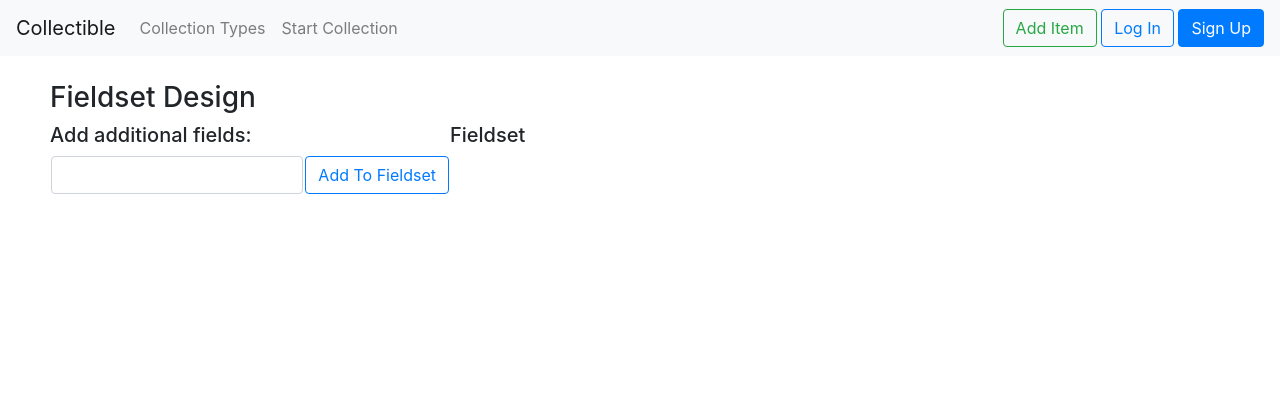
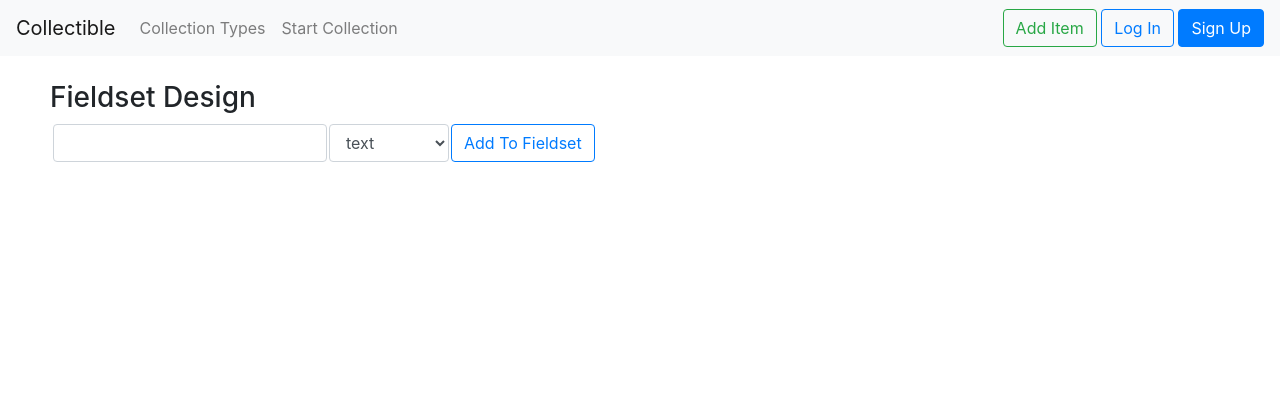
Before and after one commit to marcelaguiar/Collectible, a Django app: template collectionsapp/templates/collectionsapp/design_fieldset.html in a window 1280 px wide. Shown: the top 420 px of the page. Run offline with Django 3.2, Linux system fonts and the light colour scheme; the template is opened without the code that fills it, so the values that code supplies are empty; some libraries are stand-ins or nearby versions.

Commit message:
Added data types to fieldset designer page

```diff
--- a/collectionsapp/static/collectionsapp/javascript/design_fieldset.js
+++ b/collectionsapp/static/collectionsapp/javascript/design_fieldset.js
@@ -1,18 +1,24 @@
 function addFieldToFieldset() {
     var fieldsetName = document.getElementById("fieldsetNameInput").value;
+    var fieldsetType = document.getElementById("fieldsetTypeInput").value;
+
 
     if(String(fieldsetName) == "")
         return;
 
     var table = document.getElementById("fieldset");
-    var row = table.insertRow(0);
+    var row = table.insertRow(1);
     var cell1 = row.insertCell(0);
     var cell2 = row.insertCell(1);
     var cell3 = row.insertCell(2);
+    var cell4 = row.insertCell(3);
 
     cell1.innerHTML = "0";
     cell2.innerHTML = fieldsetName;
-    cell3.innerHTML = "<button type=\"button\" class=\"btn btn-outline-danger btn-sm\"  onclick=\"removeField(this)\">remove</button>";
+    cell3.innerHTML = fieldsetType;
+    cell4.innerHTML = "<button type=\"button\" class=\"btn btn-outline-danger btn-sm\"  onclick=\"removeField(this)\">remove</button>";
+
+    cell3.style.color = "darkgray";
 
     document.getElementById("fieldsetNameInput").value = "";
     renumberTable();
@@ -30,7 +36,7 @@ function renumberTable() {
     var table = document.getElementById("fieldset");
 
     for (var i = 1; i <= table.rows.length; i++) {
-        var row = table.rows[i - 1];
+        var row = table.rows[i];
 
         row.cells[0].innerHTML = i.toString() + ".&nbsp;&nbsp;";
     }
--- a/collectionsapp/templates/collectionsapp/design_fieldset.html
+++ b/collectionsapp/templates/collectionsapp/design_fieldset.html
@@ -6,31 +6,31 @@
     <script src="{% static "collectionsapp/javascript/design_fieldset.js" %}" ></script>
 
     <h3>{{ collectionType }} Fieldset Design</h3>
-    <div class="vertically-split-container">
 
-        <div class="fixed-width">
-            <h5>Add additional fields:</h5>
-            <table>
+    <div>
+        <table id="fieldset">
             <tr>
+                <td></td>
                 <td><input type="text" class="form-control" id="fieldsetNameInput"></td>
+                <td>
+                    <select class="form-control"  id="fieldsetTypeInput">
+                        <option>text</option>
+                        <option>numeric</option>
+                        <option>date</option>
+                        <option>checkbox</option>
+                    </select>
+                </td>
                 <td><button type="button" class="btn btn-outline-primary" onclick="addFieldToFieldset()">Add To Fieldset</button></td>
             </tr>
-            </table>
-
-        </div>
-
-        <div class="flex-width">
-            <h5>Fieldset</h5>
-            <table id="fieldset">
             {% for field in baseFields %}
                 <tr>
                     <td>{{ field.index }}.&nbsp;&nbsp;</td>
                     <td>{{ field.verbose_name }}</td>
+                    <td style="color: darkgray">{{ field.type }}</td>
                     <td><button type="button" class="btn btn-outline-danger btn-sm" onclick="removeField(this)">remove</button></td>
                 </tr>
             {% endfor %}
         </table>
     </div>
-    </div>
 
 {% endblock %}
```
Also changed, not shown: collectionsapp/views.py (+34 -2 lines). Lines whose indentation alone changed are shown as unchanged.
